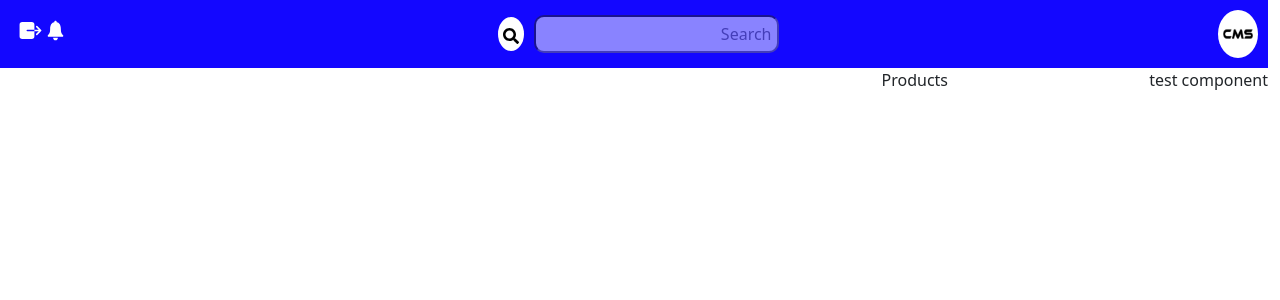
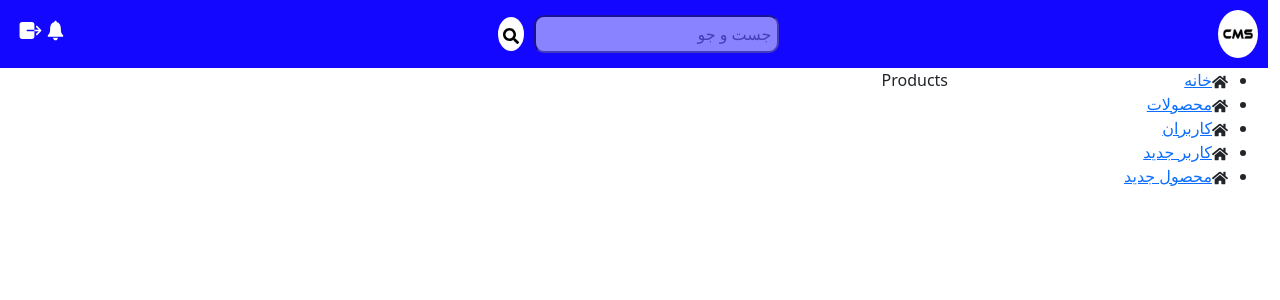
Before and after one commit to MohamadTdn/farsicmswithreactjs, a React (Create React App) app: page /products in a window 1280 px wide. Shown: the top 300 px of the page. Built offline with nearby package versions, Linux system fonts and the light colour scheme.

Commit message:
coding sidebar component

```diff
--- a/src/App.js
+++ b/src/App.js
@@ -5,7 +5,8 @@ import Container from "react-bootstrap/Container";
 import Row from "react-bootstrap/Row";
 import Col from "react-bootstrap/Col";
 import NavMenu from "./Components/NavMenu/NavMenu";
-import './App.css'
+import Sidebar from "./Components/Sidebar/Sidebar";
+import "./App.css";
 
 function App() {
   let router = useRoutes(routes);
@@ -14,7 +15,9 @@ function App() {
     <Container fluid className="App">
       <NavMenu />
       <Row>
-        <Col lg={3}>test component</Col>
+        <Col lg={3}>
+          <Sidebar />
+        </Col>
         <Col lg={9}>{router}</Col>
       </Row>
     </Container>
--- a/src/Components/NavMenu/NavMenu.jsx
+++ b/src/Components/NavMenu/NavMenu.jsx
@@ -9,18 +9,14 @@ function NavMenu() {
     <div className="NavMenu">
       <img src="/assets/logo.png" className="logo" alt="" />
       <form action="#" id="Search-form">
-        <input
-          type="search"
-          className="Search-input"
-          placeholder="Search"
-        />
+        <input type="search" className="Search-input" placeholder="جست و جو" />
         <button className="Search-btn">
           <FaSearch />
         </button>
       </form>
       <div className="Nav-actions">
-        <IoIosNotifications/>
-        <IoExit/>
+        <IoIosNotifications />
+        <IoExit />
       </div>
     </div>
   );
--- /dev/null
+++ b/src/Components/Sidebar/Sidebar.jsx
@@ -0,0 +1,43 @@
+import React from 'react'
+import './Sidebar.css'
+import { NavLink } from 'react-router-dom'
+import { FaHome } from "react-icons/fa";
+
+function Sidebar() {
+  return (
+    <ul className='Sidebar'>
+        <li className='Sidebar-item'>
+            <span>
+                <FaHome/>
+            </span>
+            <NavLink>خانه</NavLink>
+        </li>
+        <li className='Sidebar-item'>
+            <span>
+                <FaHome/>
+            </span>
+            <NavLink>محصولات</NavLink>
+        </li>
+        <li className='Sidebar-item'>
+            <span>
+                <FaHome/>
+            </span>
+            <NavLink>کاربران</NavLink>
+        </li>
+        <li className='Sidebar-item'>
+            <span>
+                <FaHome/>
+            </span>
+            <NavLink>کاربر جدید</NavLink>
+        </li>
+        <li className='Sidebar-item'>
+            <span>
+                <FaHome/>
+            </span>
+            <NavLink>محصول جدید</NavLink>
+        </li>
+    </ul>
+  )
+}
+
+export default Sidebar
```
Also changed, not shown: src/Components/Sidebar/Sidebar.css (added).
